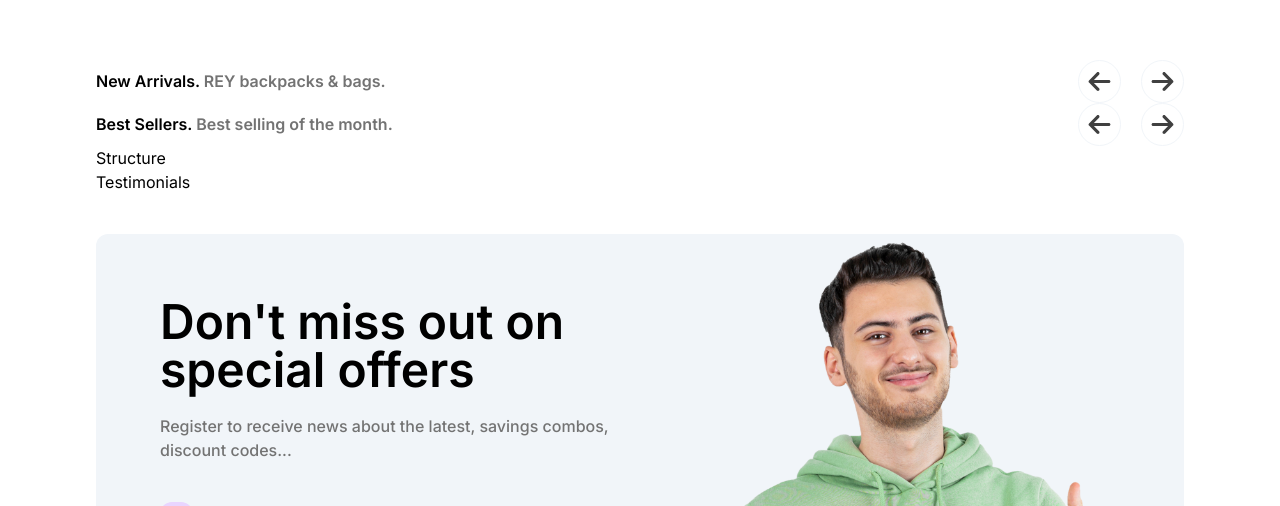
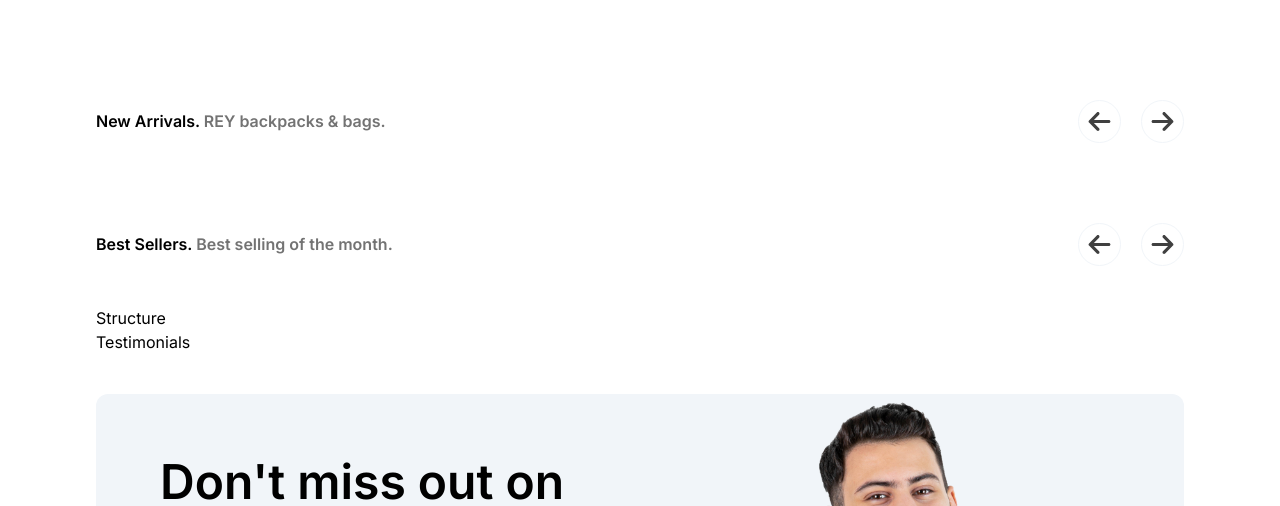
Before and after one commit to ayncore/e-com-web, a Next.js app: page / in a window 1280 px wide. Shown: the part 819-1325 px from the top of the page. Built offline with nearby package versions, Linux system fonts and the light colour scheme.

Commit message:
refactor(home/newarrivals.tsx): updated

```diff
--- a/src/components/home/bestsellers.tsx
+++ b/src/components/home/bestsellers.tsx
@@ -5,7 +5,7 @@ import { FaArrowRight } from "react-icons/fa6";
 
 const BestSellers = () => {
   return (
-    <div className="bestsellers w-full h-full">
+    <div className="bestsellers w-full h-full py-10">
       <div className="flex-row lg:flex items-center justify-between">
         <h1 className={`${styles.sectionHeadText}`}>
           Best Sellers.{" "}
--- a/src/components/home/newarrivals.tsx
+++ b/src/components/home/newarrivals.tsx
@@ -5,7 +5,7 @@ import { FaArrowRight } from "react-icons/fa6";
 
 const NewArrivals = () => {
   return (
-    <div className="bestsellers w-full h-full">
+    <div className="bestsellers w-full h-full py-10">
      <div className="flex-row lg:flex items-center justify-between">
         <h1 className={`${styles.sectionHeadText}`}>
           New Arrivals.{" "}
```
